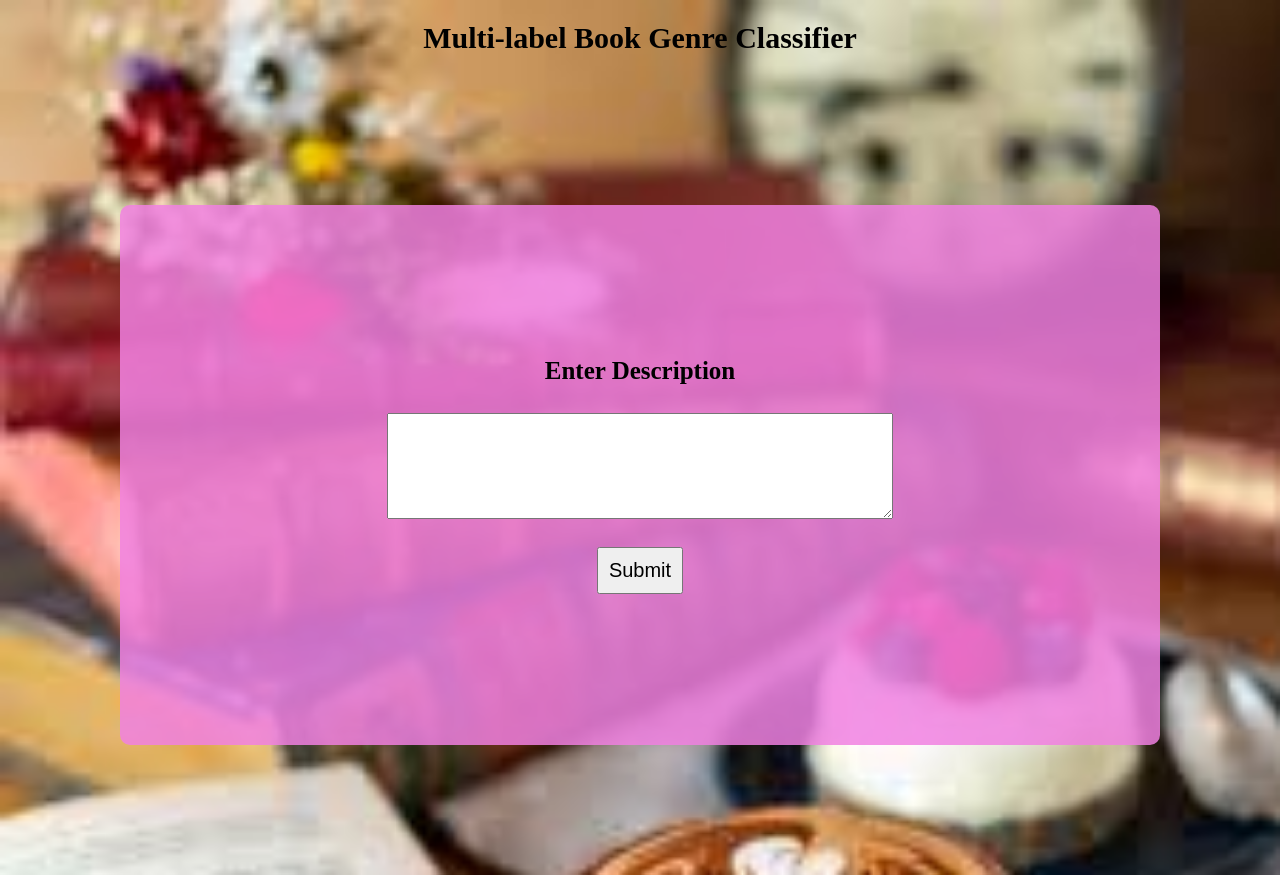
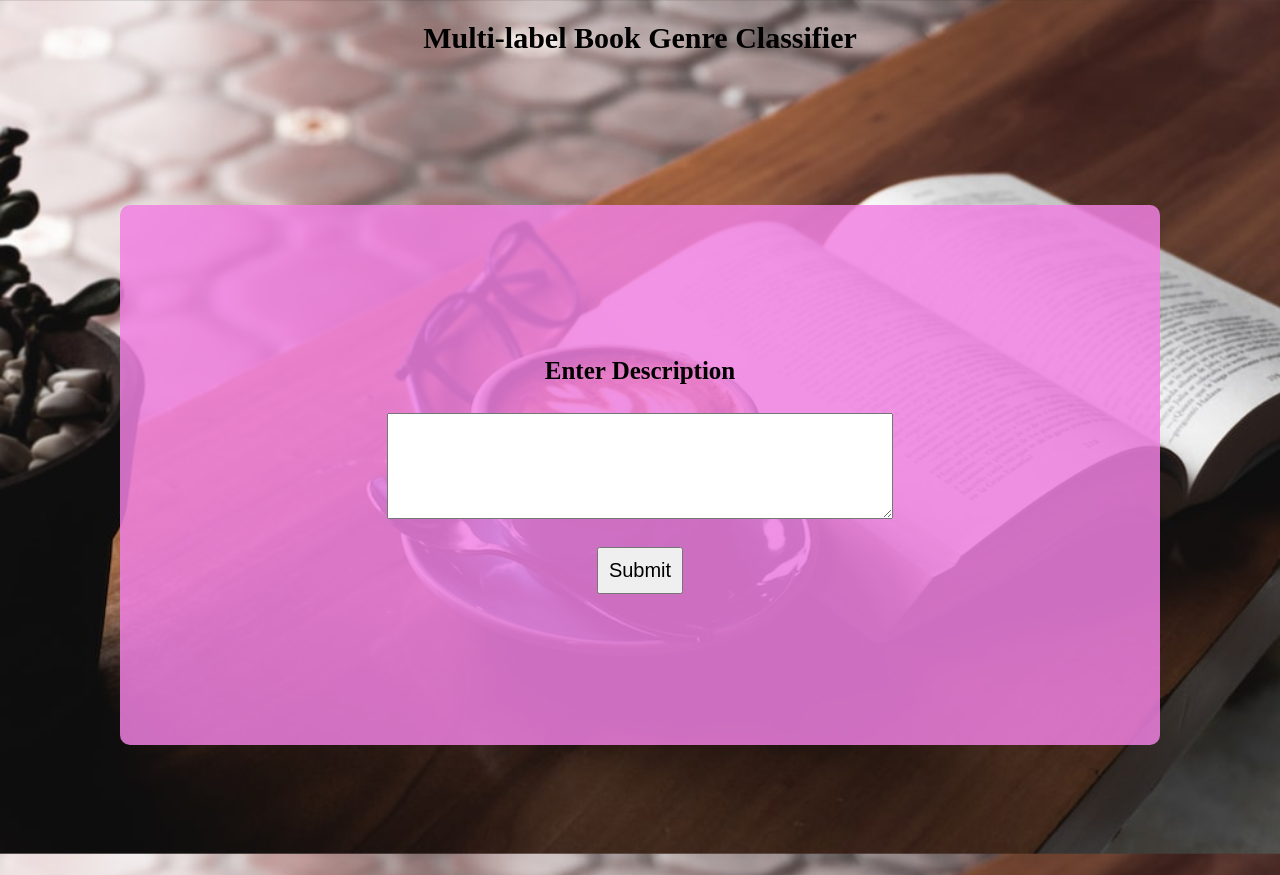
Before and after one commit to NasrinRipa/multilabel-book-genre-classifier, a Flask app: page / in a window 1280 px wide. Run offline with Flask 2, Linux system fonts and the light colour scheme.

Commit message:
edited html file

```diff
--- a/templates/index.html
+++ b/templates/index.html
@@ -3,7 +3,7 @@
 <head>
     <style>
         body {
-            background-image: url("static/image1.jpg"); /* Adjust the path if needed */
+            background-image: url("static/photo1.jpg"); /* Adjust the path if needed */
             background-size: cover;
             background-repeat: no-repeat;
             background-attachment: fixed;
```
Also changed, not shown: static/image1.jpg (deleted), static/photo1.jpg (added).
